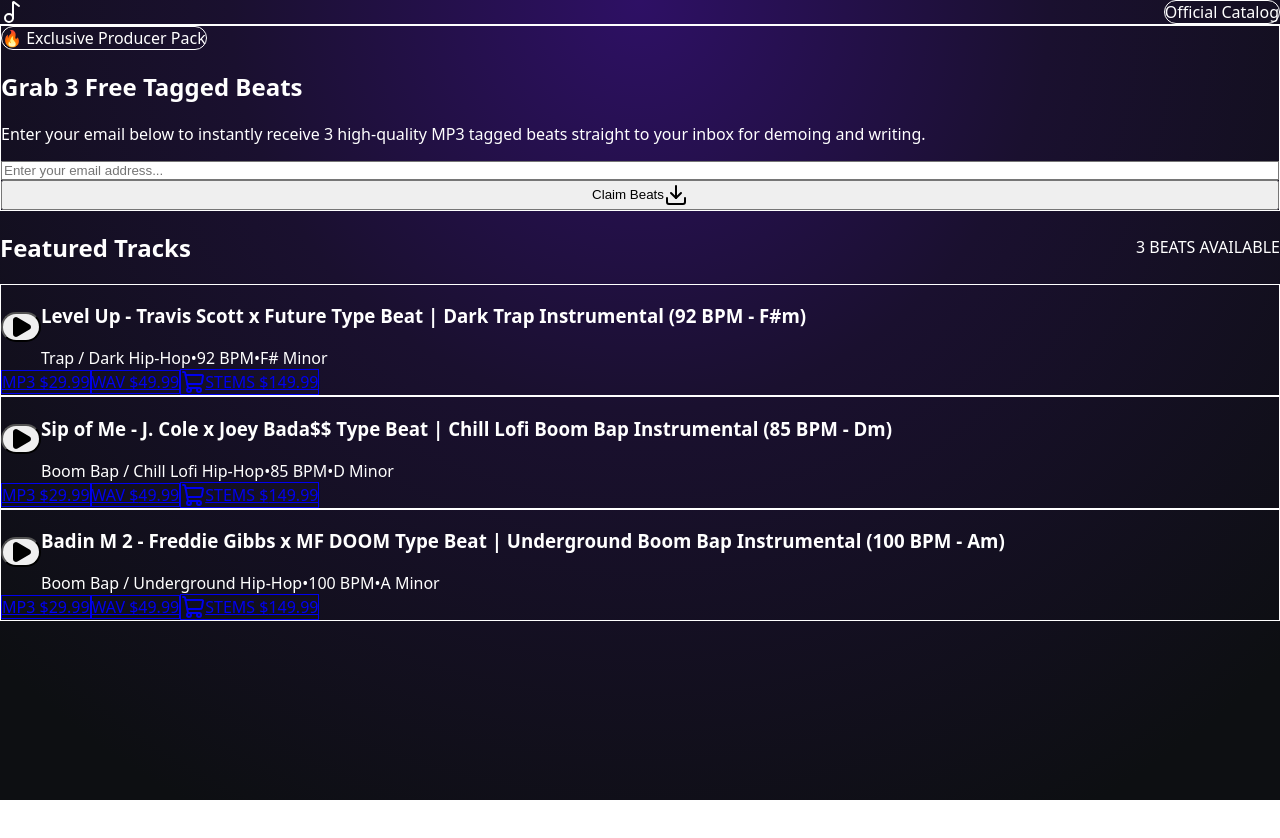
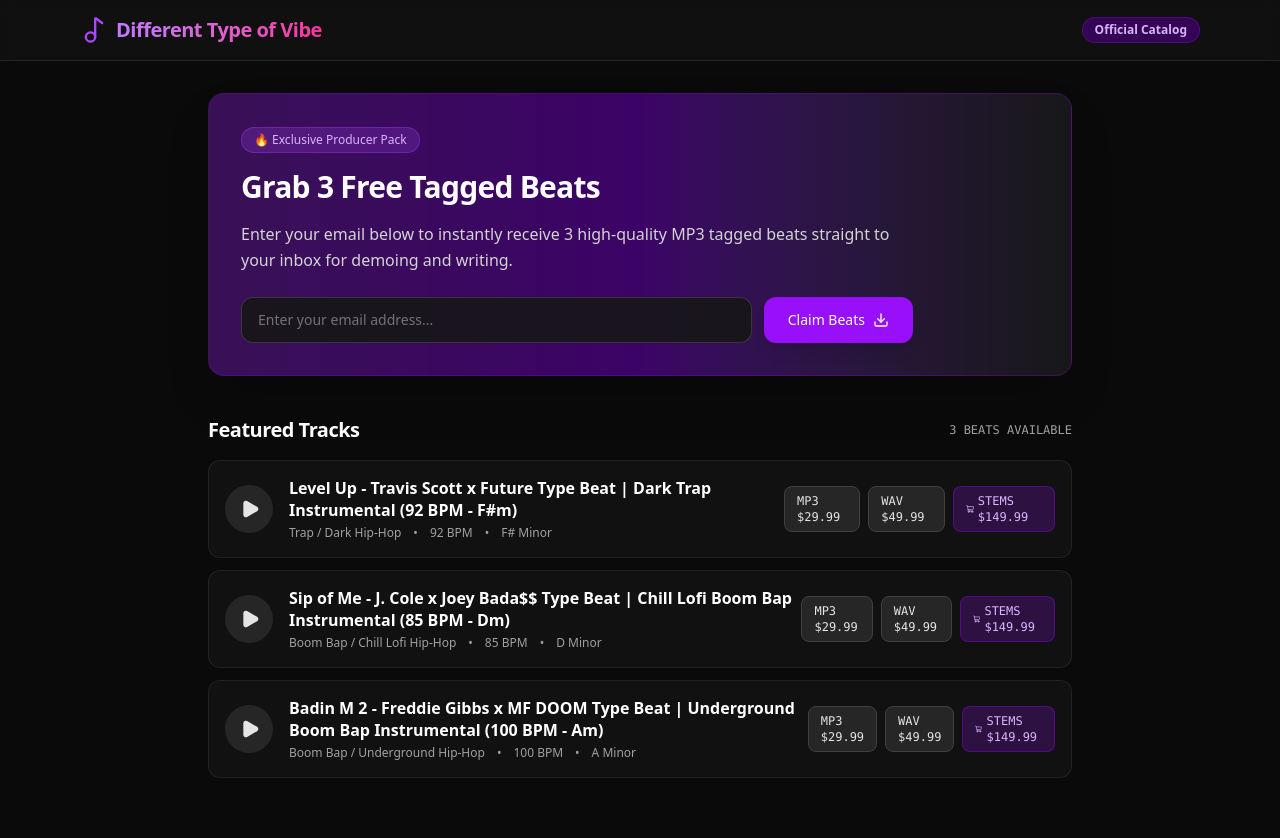
Before and after one commit to DIFFTYPEOFVIBE/different-type-of-vibe, a Next.js app: page / in a window 1280 px wide. Shown: the top 838 px of the page. Before the commit the page ends 800 px from the top, so only its background shows below. Built offline with nearby package versions, Linux system fonts and the light colour scheme.

Commit message:
fix: update postcss config and globals.css for tailwind v4 compatibility

```diff
--- a/package.json
+++ b/package.json
@@ -24,7 +24,7 @@
     "zustand": "^5.0.14"
   },
   "devDependencies": {
-    "@tailwindcss/postcss": "^4",
+    "@tailwindcss/postcss": "^4.3.3",
     "@types/node": "^20",
     "@types/react": "^19",
     "@types/react-dom": "^19",
--- a/postcss.config.js
+++ b/postcss.config.js
@@ -1,6 +1,5 @@
 module.exports = {
   plugins: {
-    tailwindcss: {},
-    autoprefixer: {},
+    '@tailwindcss/postcss': {},
   },
 };
--- a/src/app/globals.css
+++ b/src/app/globals.css
@@ -1,23 +1,21 @@
-@tailwind base;
-@tailwind components;
-@tailwind utilities;
+@import "tailwindcss";
 
-/* Raw CSS Fallback to guarantee dark purple theme renders */
-html, body {
-  background-color: #0d0f12 !important;
-  color: #ffffff !important;
+@layer utilities {
+  .purple-gradient-bg {
+    background: radial-gradient(
+      circle at top center,
+      rgba(107, 70, 193, 0.3) 0%,
+      rgba(26, 16, 47, 0.7) 40%,
+      #0d0f12 85%
+    );
+  }
+}
+
+html,
+body {
+  background-color: #0d0f12;
+  color: #ffffff;
+  min-height: 100vh;
   margin: 0;
   padding: 0;
-  min-height: 100vh;
-  font-family: system-ui, -apple-system, BlinkMacSystemFont, 'Segoe UI', Roboto, Oxygen, Ubuntu, Cantarell, sans-serif;
 }
-
-body {
-  background: radial-gradient(
-    circle at top center,
-    rgba(107, 70, 193, 0.3) 0%,
-    rgba(26, 16, 47, 0.7) 45%,
-    #0d0f12 90%
-  ) !important;
-  background-attachment: fixed !important;
-}
```
Also changed, not shown: 1 other file (tests, documents, lock files or other folders).
